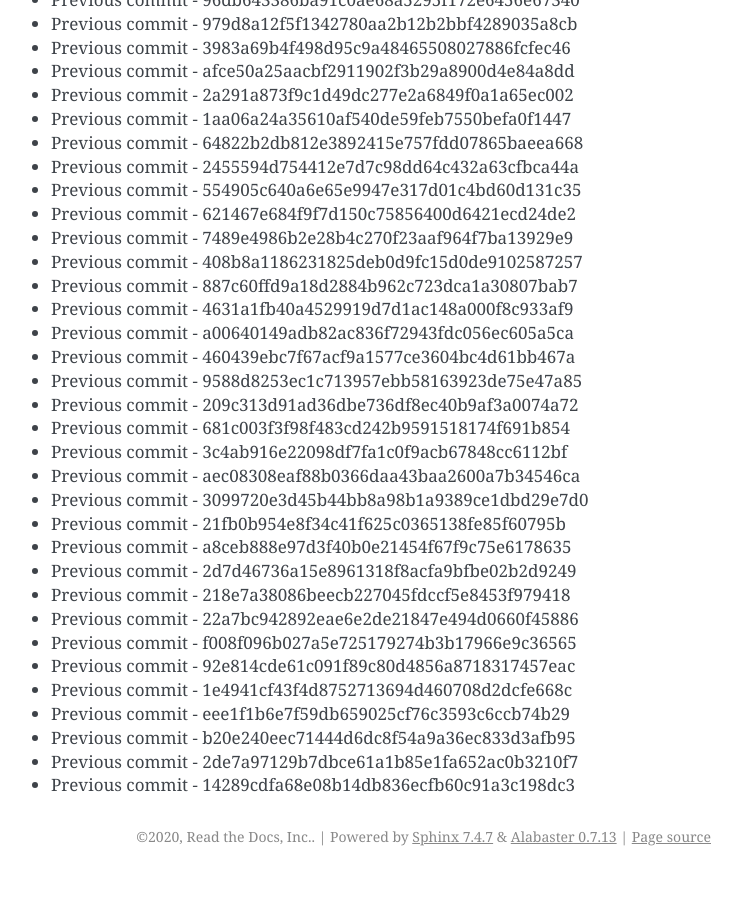
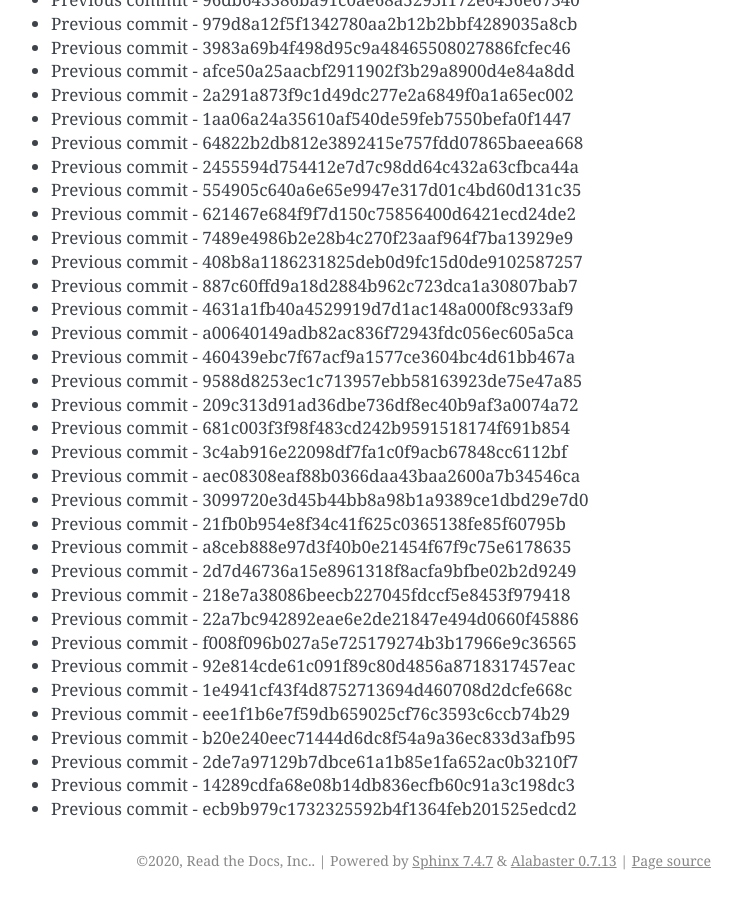
Before and after one commit to readthedocs/rtd-git-stresstest, a Sphinx documentation site: the page built from docs/updates.rst, in a window 1280 px wide and 900 px high, scrolled down 52961 px. Shown: the whole window, without its empty margins (399-1141 px from the left). Built offline with Sphinx 7.4.7, drawn with Linux system fonts in a browser that asks for light colours; before the commit the page ends 53837 px from its top, so only the background shows below that.

Commit message:
Generating commit from previous: ecb9b979c1732325592b4f1364feb201525edcd2

```diff
--- a/docs/updates.rst
+++ b/docs/updates.rst
@@ -2257,3 +2257,4 @@ It can be tested for any performance characteristics.
 * Previous commit - b20e240eec71444d6dc8f54a9a36ec833d3afb95
 * Previous commit - 2de7a97129b7dbce61a1b85e1fa652ac0b3210f7
 * Previous commit - 14289cdfa68e08b14db836ecfb60c91a3c198dc3
+* Previous commit - ecb9b979c1732325592b4f1364feb201525edcd2
```
